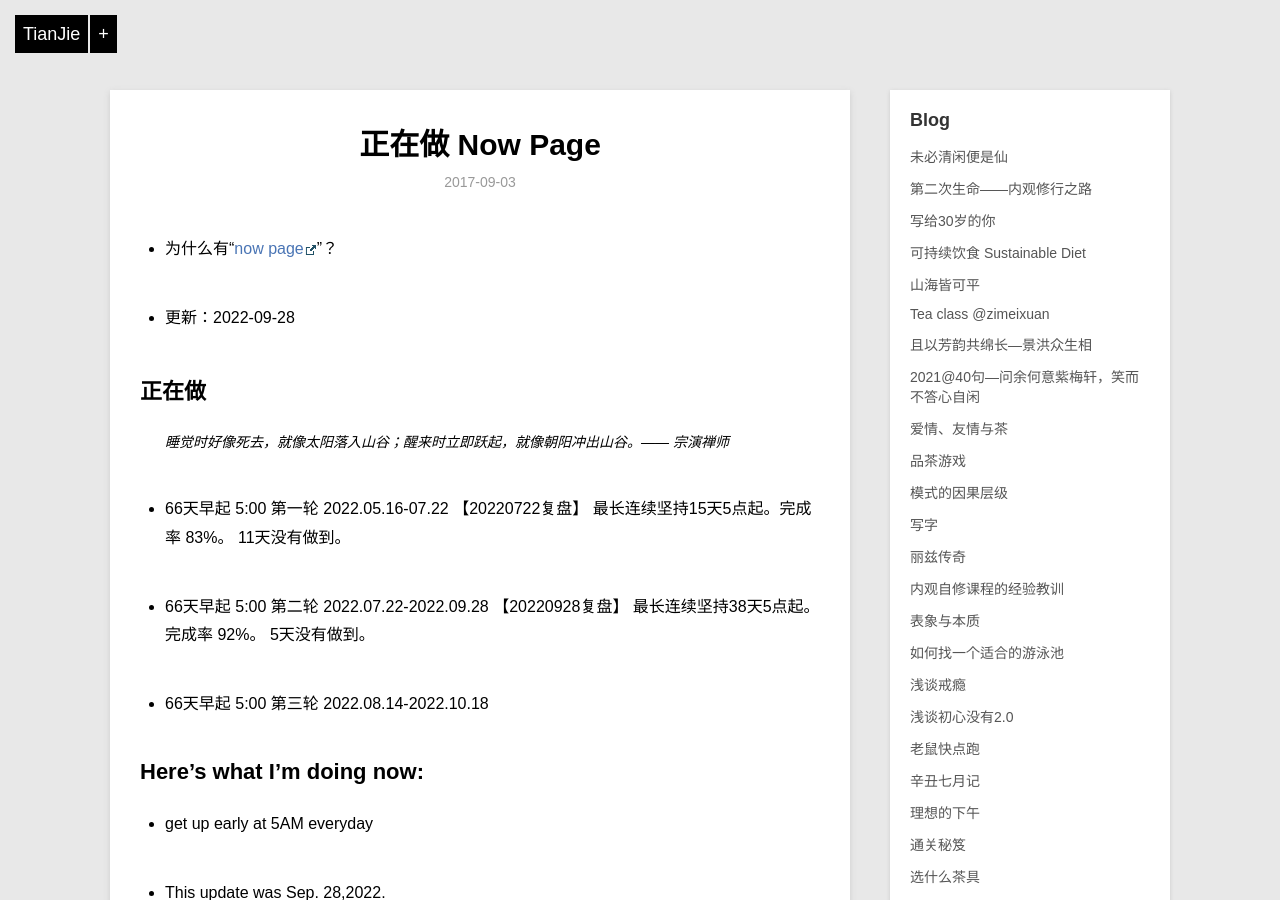
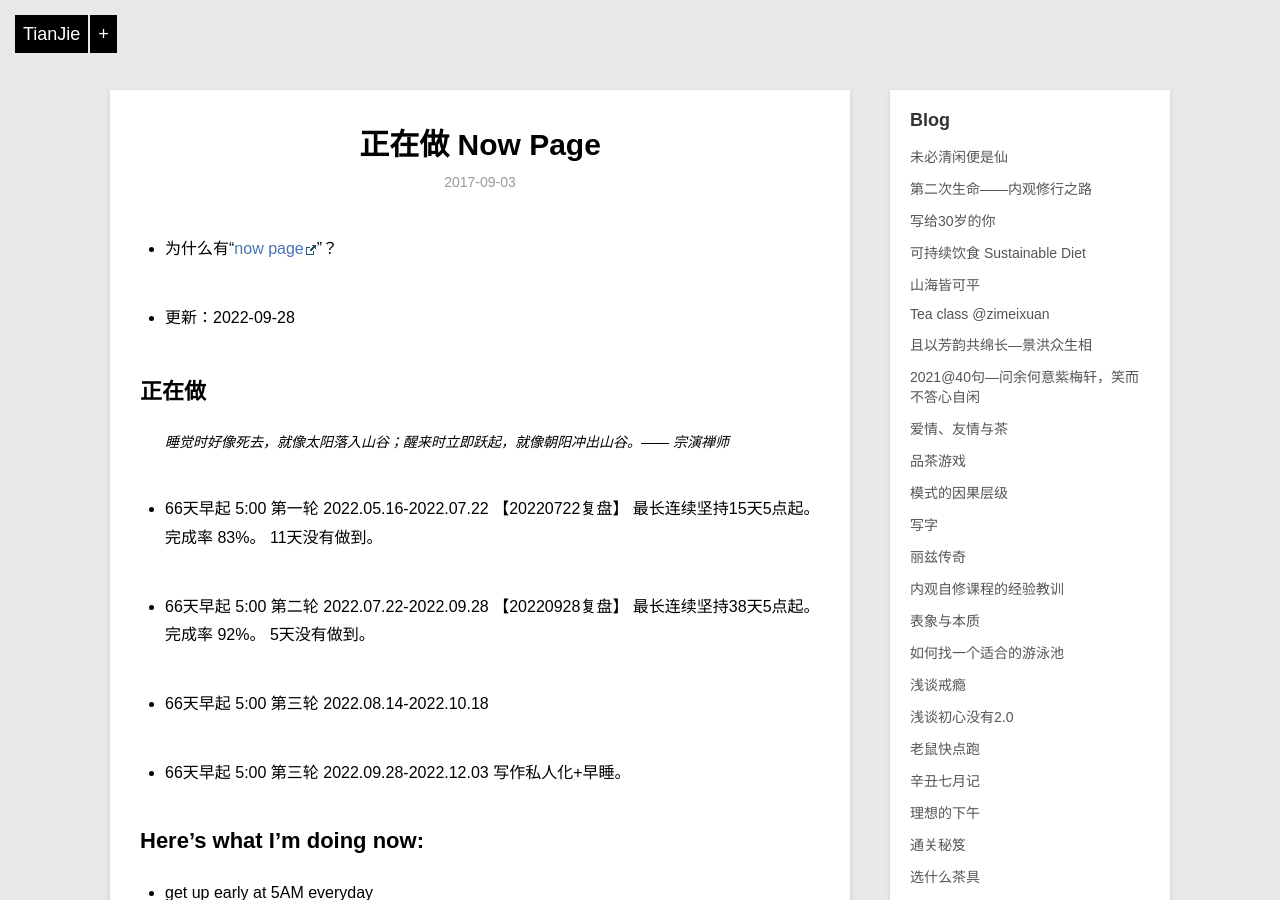
Before and after one commit to violettianjie/violettianjie.github.io, a Jekyll site: the page built from _posts/blog/2017-09-03-now.md, in a window 1280 px wide and 900 px high. Built offline with Jekyll 4.4.1, drawn with Linux system fonts in a browser that asks for light colours; comment, search, counter and statistics services are not loaded.

Commit message:
Update 2017-09-03-now.md

```diff
--- a/_posts/blog/2017-09-03-now.md
+++ b/_posts/blog/2017-09-03-now.md
@@ -16,21 +16,19 @@ category: blog
 
 > 睡觉时好像死去，就像太阳落入山谷；醒来时立即跃起，就像朝阳冲出山谷。—— 宗演禅师
 
--  66天早起 5:00  第一轮 2022.05.16-07.22 【20220722复盘】  最长连续坚持15天5点起。完成率 83%。 11天没有做到。
+-  66天早起 5:00  第一轮 2022.05.16-2022.07.22 【20220722复盘】  最长连续坚持15天5点起。完成率 83%。 11天没有做到。
 
 -  66天早起 5:00  第二轮 2022.07.22-2022.09.28 【20220928复盘】  最长连续坚持38天5点起。完成率 92%。 5天没有做到。
 
 -  66天早起 5:00  第三轮 2022.08.14-2022.10.18
+
+-  66天早起 5:00  第三轮 2022.09.28-2022.12.03  写作私人化+早睡。
 
 
 
 ## Here’s what I’m doing now:
 
 - get up early at 5AM everyday
-
-
-
-
 
 - This update was Sep. 28,2022.
 
```
